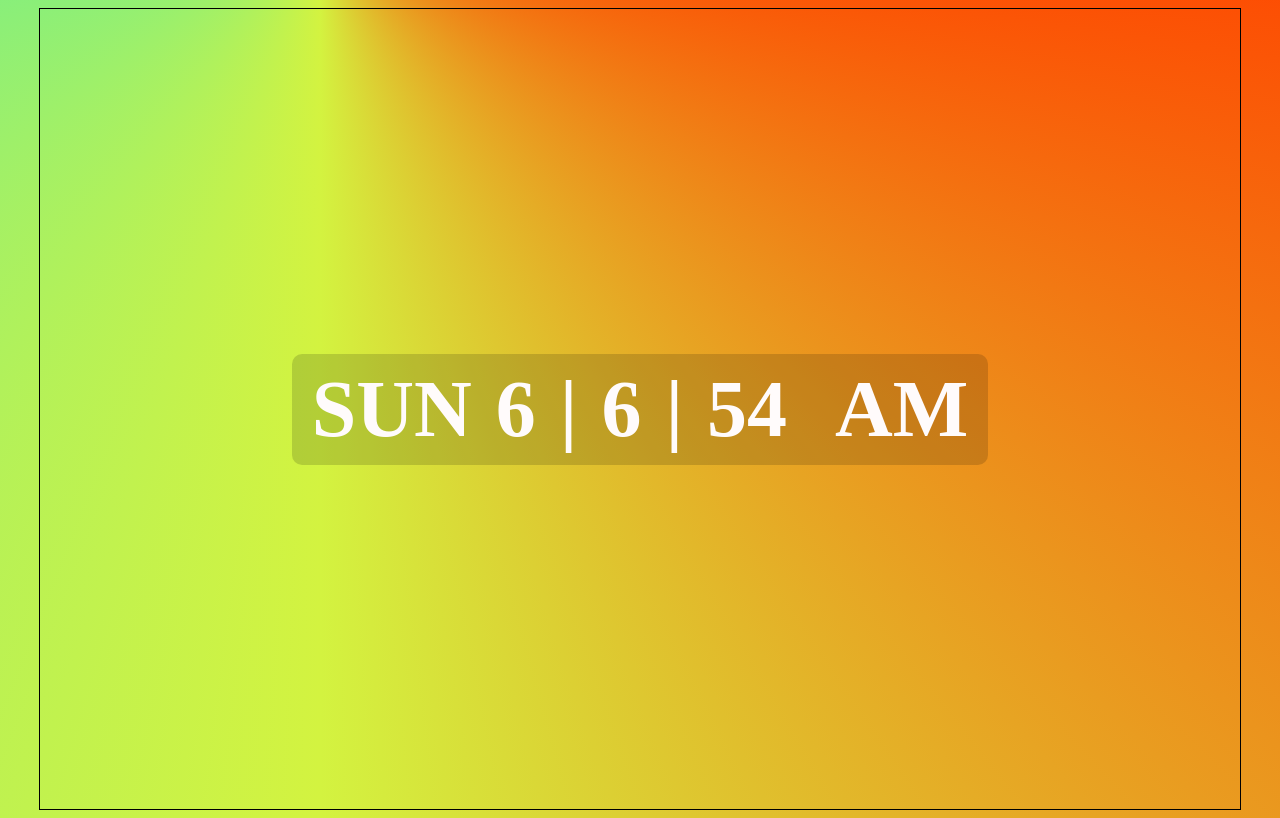
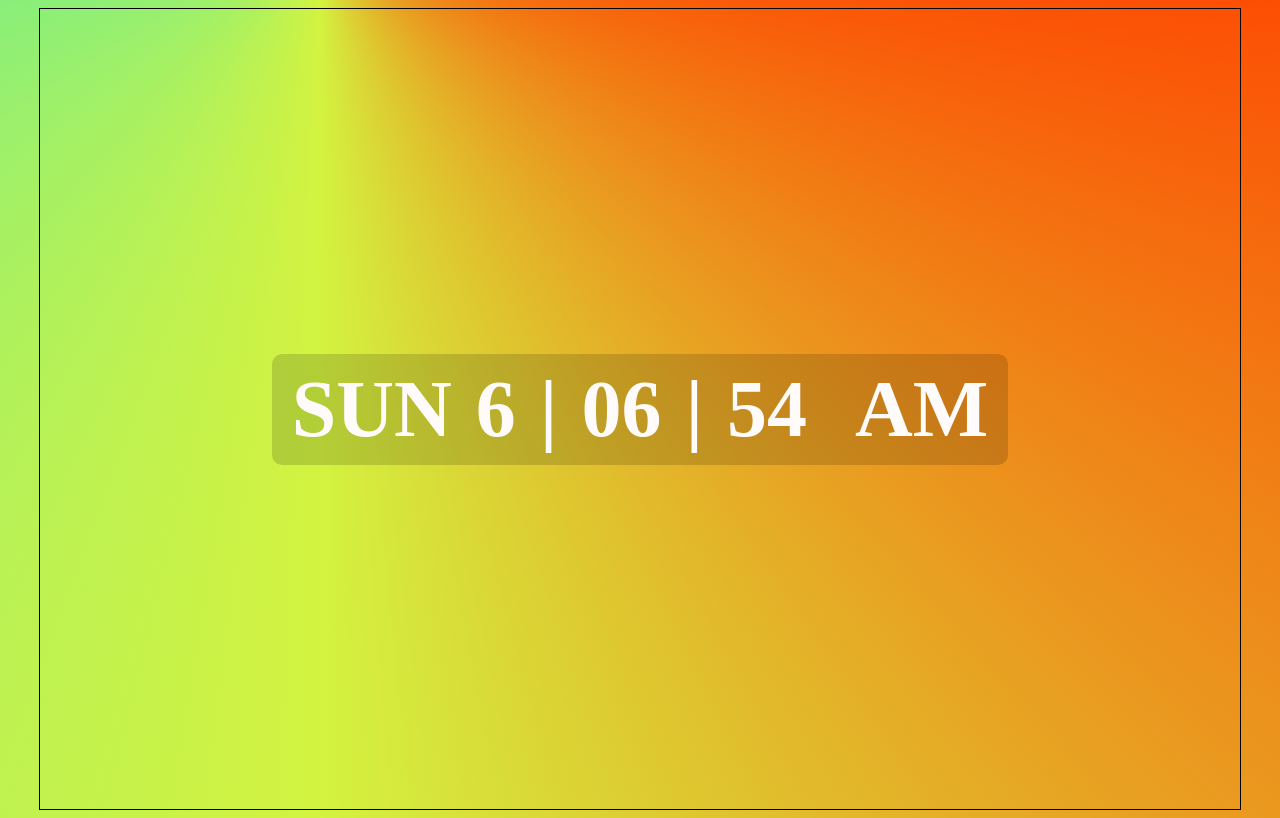
Before and after one commit to manshouri/Digital-Clock, a plain HTML site: page index.html in a window 1280 px wide. Drawn offline with Linux system fonts and the light colour scheme.

Commit message:
modified index,script and styles.css

```diff
--- a/script.js
+++ b/script.js
@@ -1,12 +1,14 @@
 window.addEventListener('load',calculateTime);
 function calculateTime(){
-    let date = new Date();
-    let dayNumber =date.getDay();
+    let date = new Date(); //create a new date object with the current date and time
+    let dayNumber =date.getDay(); //get the days in terms of numbers with sunday considered to be zero
     let hour = date.getHours();
     let minute = date.getMinutes();
     let second =date.getSeconds();
     let ampm = hour >= 12 ? "PM" : "AM"; //consider AM and PM
     let dayNames = ["SUN","MON","TUE","WED","THUR","FRI","SAT"];
+    minute = minute < 10? '0' + minute : minute; //add a leading zero on the value of minutes in case it is less than zero
+    second = second < 10 ? '0'+ second: second; //add a leading zero '0' on the displayed seconds in case the seconds are less than zero
     // hour = hour % 12;
     document.getElementById("day").innerHTML =dayNames[dayNumber];
     document.getElementById("hour").innerHTML = hour;
@@ -14,6 +16,8 @@ function calculateTime(){
     document.getElementById("second").innerHTML = second;
     document.getElementById("ampm").innerHTML =ampm;
 
+
+
     setTimeout(calculateTime,1000);
 
 }
```
Also changed, not shown: index.html (+1 -0 lines), styles.css (line endings or trailing spaces).
